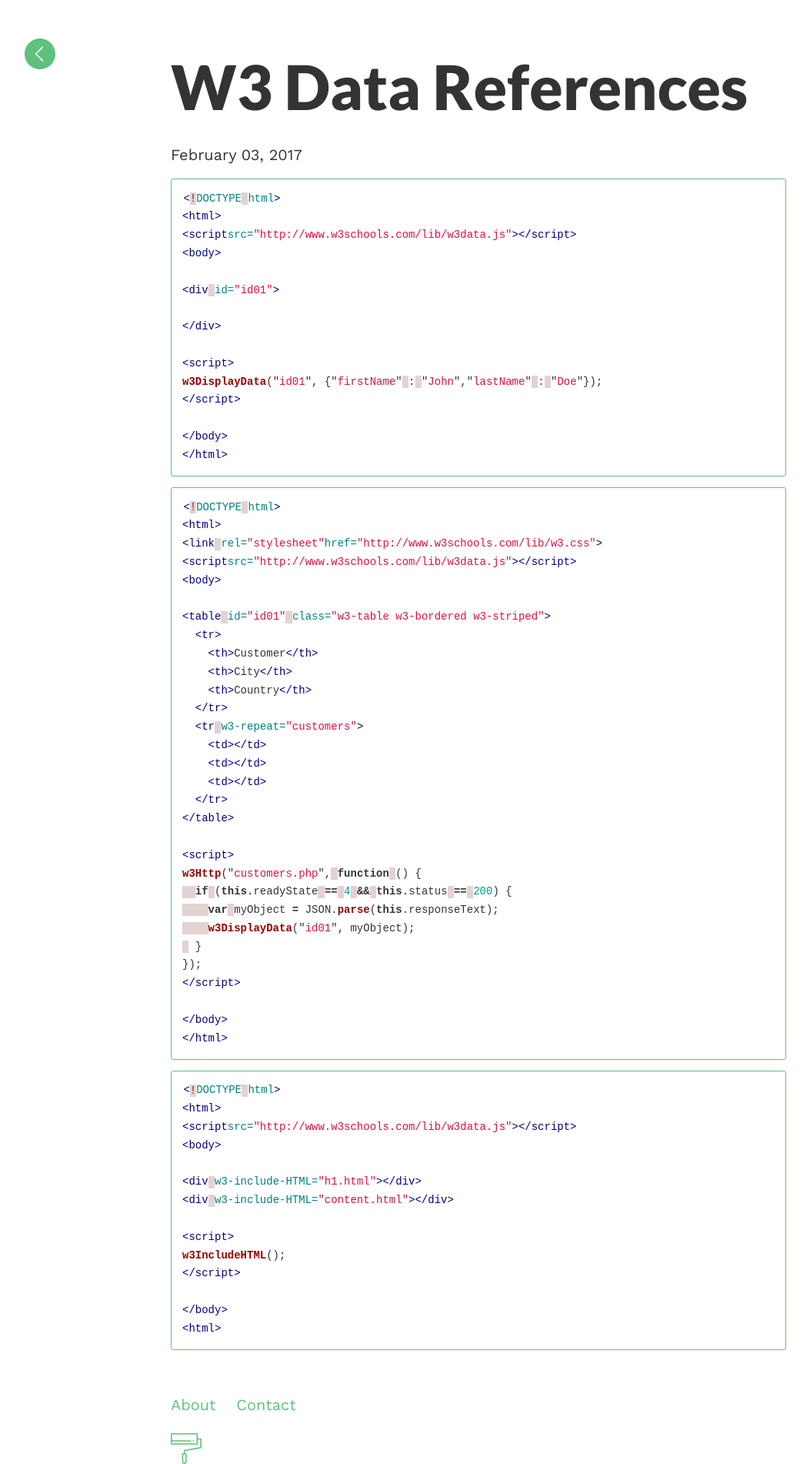
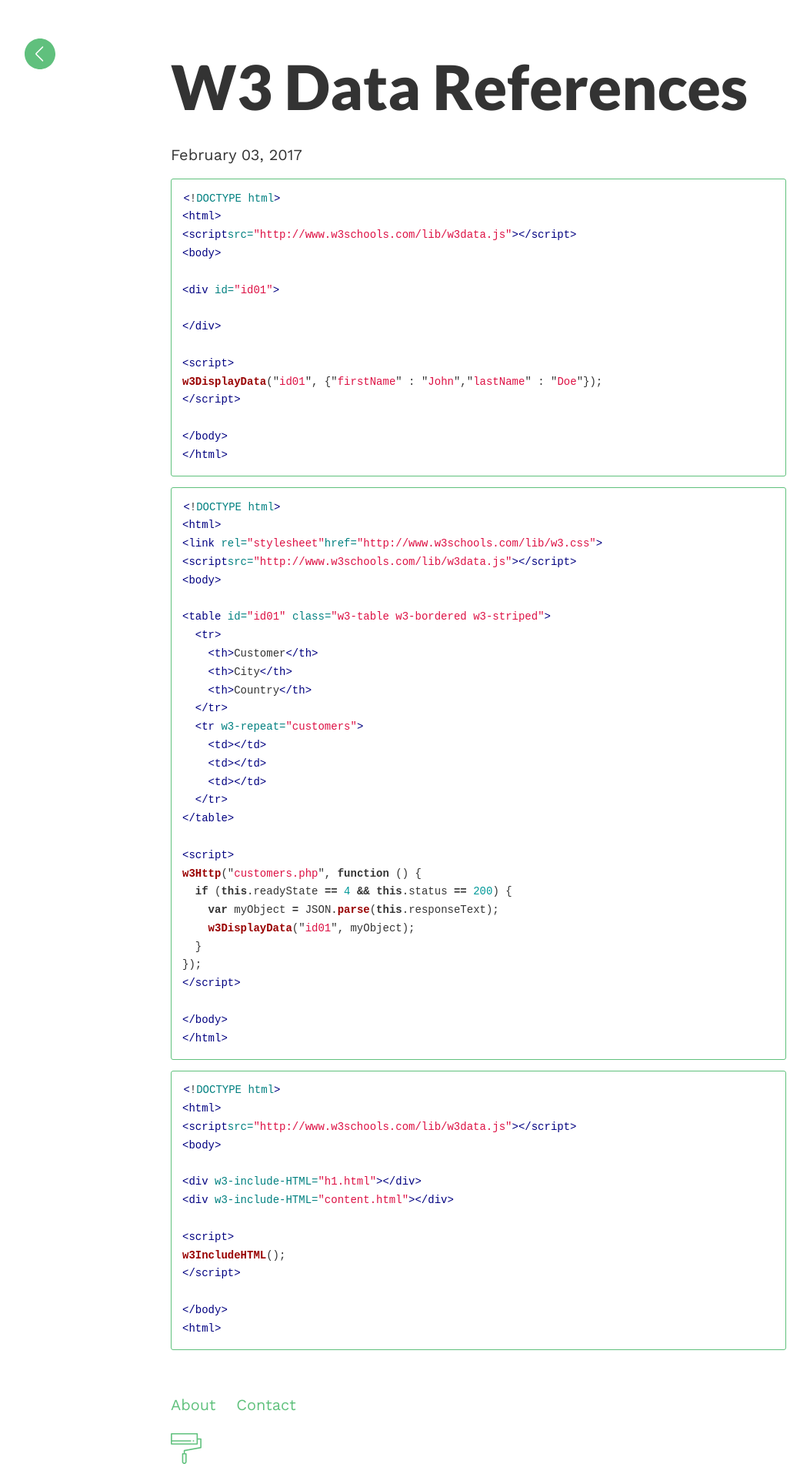
Before and after one commit to mzaini30/w3, a Jekyll site: the page built from _posts/2017-02-03-w3-data-references.md, in a window 1280 px wide. Shown: the whole page at 77% size, without its empty margins (18-1071 px from the left). Built offline with Jekyll 4.4.1, drawn with Linux system fonts in a browser that asks for light colours.

Commit message:
Update highlight.css

```diff
--- a/css/highlight.css
+++ b/css/highlight.css
@@ -1,7 +1,7 @@
 /* .highlight  { background: #ffffff; } Dean commented out */
 /* .highlight pre { background-color: #fff; font-size: 16px } */
 .highlight .c { color: #999988; font-style: italic } /* Comment */
-.highlight .err { color: #a61717; background-color: #e3d2d2 } /* Error */
+/* .highlight .err { color: #a61717; background-color: #e3d2d2 } /* Error */
 .highlight .k { font-weight: bold } /* Keyword */
 .highlight .o { font-weight: bold } /* Operator */
 .highlight .cm { color: #999988; font-style: italic } /* Comment.Multiline */
```
